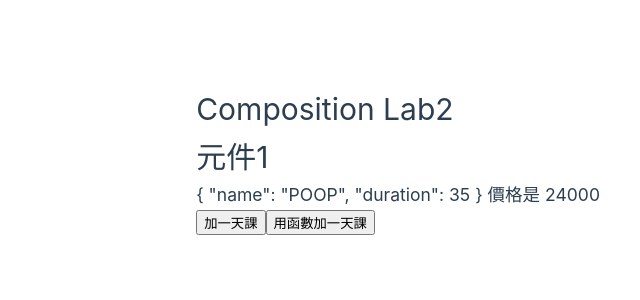
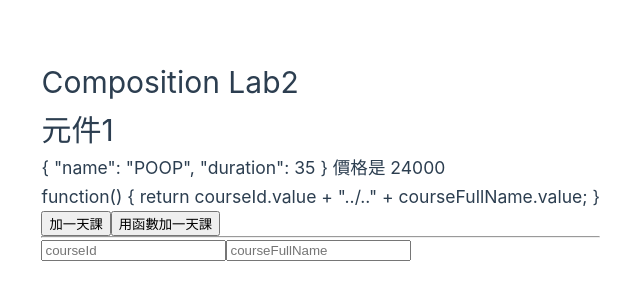
Before and after one commit to dream11026/202507_Vue3, a Vue app in the folder lab13_vite_composition2/: page / in a window 1280 px wide. Shown: the part 240-540 px from the top of the page, without its empty margins (40-680 px from the left). Built offline with nearby package versions, Linux system fonts and the light colour scheme.

Commit message:
使用 computed 前的準備

```diff
--- a/lab13_vite_composition2/src/components/MyComp1.vue
+++ b/lab13_vite_composition2/src/components/MyComp1.vue
@@ -2,8 +2,12 @@
     <div>
         <h1>元件1</h1>
         <h3>{{ course }} 價格是 {{ price }}</h3>
+        <h3>{{ courseDisplayName }}</h3>
         <button @click="course.duration = course.duration + 7">加一天課</button>
         <button @click="extraDuration">用函數加一天課</button>
+        <hr />
+        <input placeholder="courseId" @input="setCourseId" />
+        <input placeholder="courseFullName" @input="setCourseFullName" />
     </div>
 </template>
 
@@ -17,7 +21,22 @@ export default {
             course.duration = course.duration + 7
             price.value += 5000
         }
-        return { course, extraDuration, price }
+
+        const courseId = ref("")
+        const courseFullName = ref("")
+
+        function setCourseId(e) {
+            courseId.value = e.target.value
+        }
+
+        function setCourseFullName(e) {
+            courseFullName.value = e.target.value
+        }
+
+        const courseDisplayName = function () {
+            return courseId.value + '../..' + courseFullName.value
+        }
+        return { course, extraDuration, price, courseDisplayName, setCourseId, setCourseFullName }
     }
 }
 </script>
```
